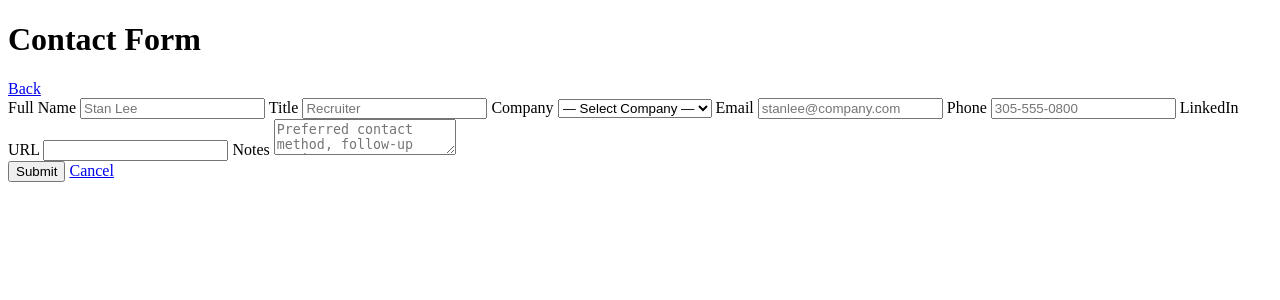
After one commit to PinkJacketKid/job-application-tracker, a Flask app: template templates/contacts_form.html in a window 1280 px wide. The commit adds this page. Shown: the top 300 px of the page. Run offline with Flask 3, Linux system fonts and the light colour scheme; the template is opened without the code that fills it, so the values that code supplies are empty.

Commit message:
Made contacts_form match contacts

```diff
--- a/templates/contacts.html
+++ b/templates/contacts.html
@@ -10,8 +10,8 @@
 			<tr>
 				<th scope="col">Contact ID</th>
 				<th scope="col">Name</th>
+				<th scope="col">Title</th>
 				<th scope="col">Company</th>
-				<th scope="col">Title</th>
 				<th scope="col">Email</th>
 				<th scope="col">Phone</th>
 				<th scope="col">LinkedIn URL</th>
@@ -24,8 +24,8 @@
 			<tr>
 				<td>{{ contact.contact_id }}</td>
 				<td>{{ contact.contact_name }}</td>
+				<td>{{ contact.title }}</td>
 				<td>{{ contact.company_name }}</td>
-				<td>{{ contact.title }}</td>
 				<td>{{ contact.email }}</td>
 				<td>{{ contact.phone }}</td>
 				<td>{{ contact.linkedin_url }}</td>
--- /dev/null
+++ b/templates/contacts_form.html
@@ -0,0 +1,42 @@
+{% extends "base.html" %}
+{% block title %}Contacts{% endblock %}
+{% block page_title %}<h1>Contact Form</h1>{% endblock %}
+
+{% block content %}
+    <a href="{{ url_for('contacts') }}" class="btn btn-secondary">Back</a>
+    <form method="POST">
+        <label>Full Name</label>
+        <input type="text" name="contact_name" value="{{ contact.contact_name if contact else '' }}" placeholder="Stan Lee" required>
+
+        <label>Title</label>
+        <input type="text" name="title" value="{{ contact.title if contact else '' }}" placeholder="Recruiter">
+
+        <label>Company</label>
+        <select name="company_id">
+            <option value="">— Select Company —</option>
+            {% for company in companies %}
+            <option value="{{ company.company_id }}">
+                {{ company.company_name }}
+            </option>
+            {% endfor %}
+        </select>
+
+        <label>Email</label>
+        <input type="email" name="email" value="{{ contact.email if contact else '' }}" placeholder="stanlee@company.com">
+
+        <label>Phone</label>
+        <input type="tel" name="phone" value="{{ contact.phone if contact else '' }}" placeholder="305-555-0800">
+
+        <label>LinkedIn URL</label>
+        <input type="url" name="linkedin_url" value="{{ contact.linkedin_url if contact else '' }}">
+
+        <label>Notes</label>
+        <textarea name="notes" placeholder="Preferred contact method, follow-up actions..."></textarea>
+
+        <div class="form-actions">
+            <button type="submit" class="btn btn-primary">Submit</button>
+            <a href="{{ url_for('contacts') }}" class="btn btn-secondary">Cancel</a>
+        </div>
+
+    </form>
+{% endblock %}
```
